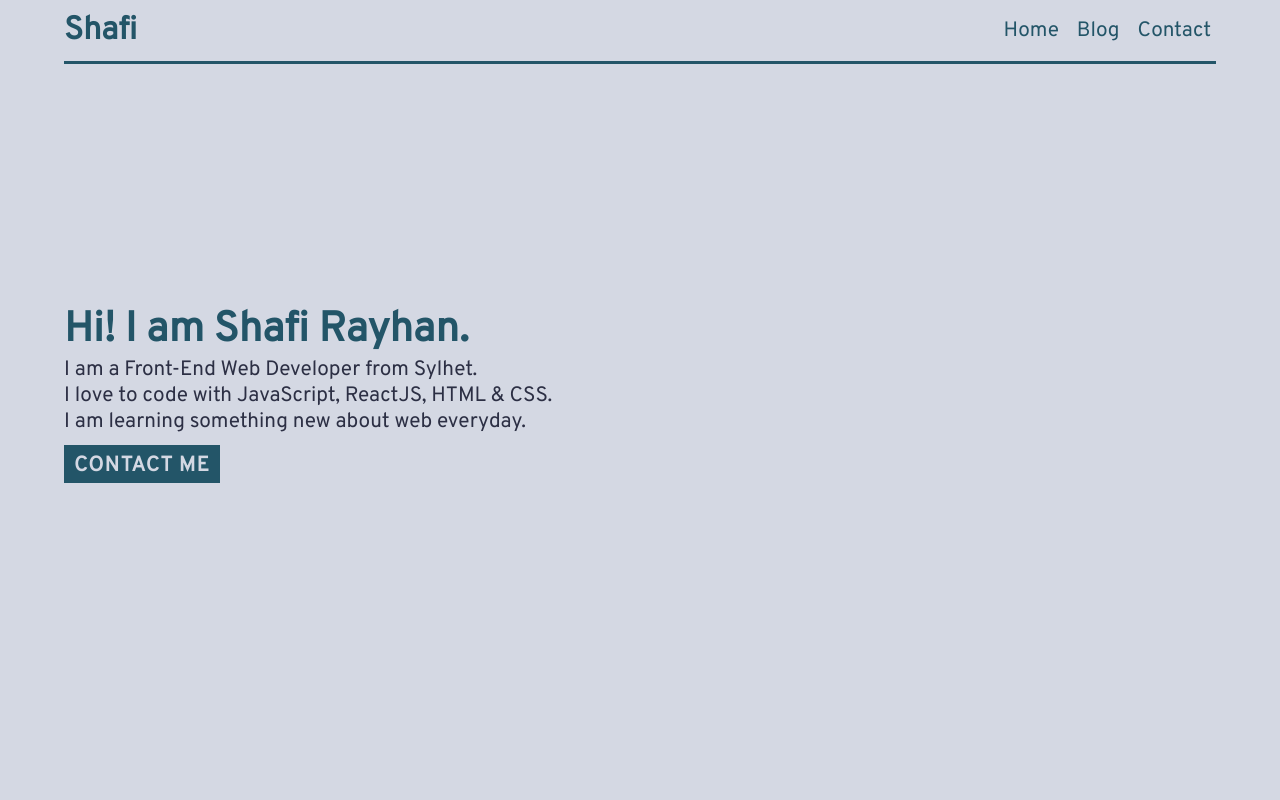
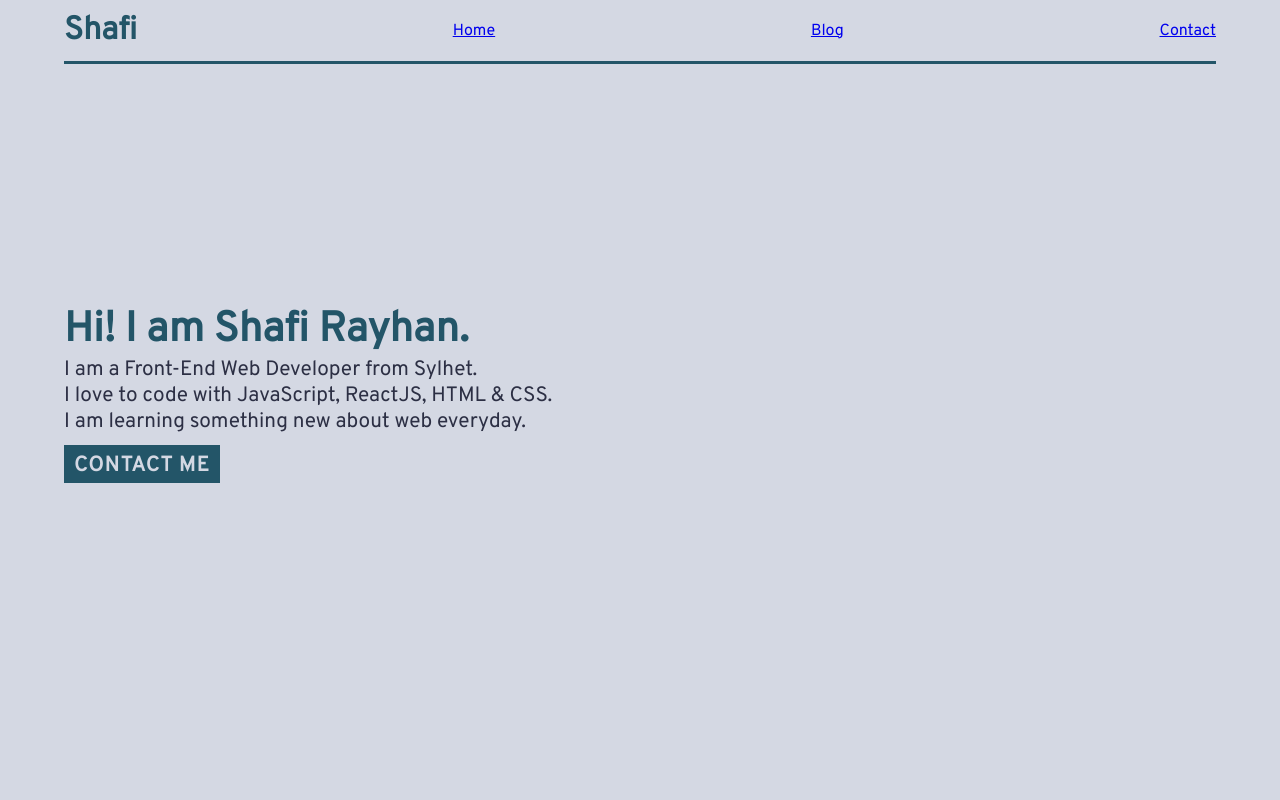
Before and after one commit to r-shafi/shafi-ml, a React (Create React App) app: page / in a window 1280 px wide. Shown: the top 800 px of the page. Built offline with nearby package versions, Linux system fonts and the light colour scheme.

Commit message:
Router Fix

```diff
--- a/src/App.js
+++ b/src/App.js
@@ -1,7 +1,6 @@
 import React from 'react';
-import { BrowserRouter as Router, Switch, Route } from 'react-router-dom';
+import { BrowserRouter as Router, Switch, Route, Link } from 'react-router-dom';
 
-import Header from './Components/Header';
 import Footer from './Components/Footer';
 import Home from './Pages/Home';
 import Contact from './Pages/Contact';
@@ -11,7 +10,17 @@
   render() {
     return (
       <div>
-        <Header />
+        <Router>
+          <header>
+            <div>
+              <h1>Shafi</h1>
+              <Link to="/">Home</Link>
+              <Link to="/blog">Blog</Link>
+              <Link to="/contact">Contact</Link>
+            </div>
+          </header>
+        </Router>
+
         <div className="container">
           <Router>
             <Switch>
--- a/src/Components/Header.js
+++ /dev/null
@@ -1,16 +0,0 @@
-import React from 'react';
-
-import Nav from './Nav';
-
-function Header() {
-  return (
-    <header>
-      <div>
-        <h1>Shafi</h1>
-        <Nav />
-      </div>
-    </header>
-  );
-}
-
-export default Header;
--- a/src/Components/Nav.js
+++ /dev/null
@@ -1,16 +0,0 @@
-import React from 'react';
-import { BrowserRouter as Router, Link } from 'react-router-dom';
-
-function Nav() {
-  return (
-    <nav>
-      <Router>
-        <Link to="/">Home</Link>
-        <Link to="/blog">Blog</Link>
-        <Link to="/contact">Contact</Link>
-      </Router>
-    </nav>
-  );
-}
-
-export default Nav;
```
